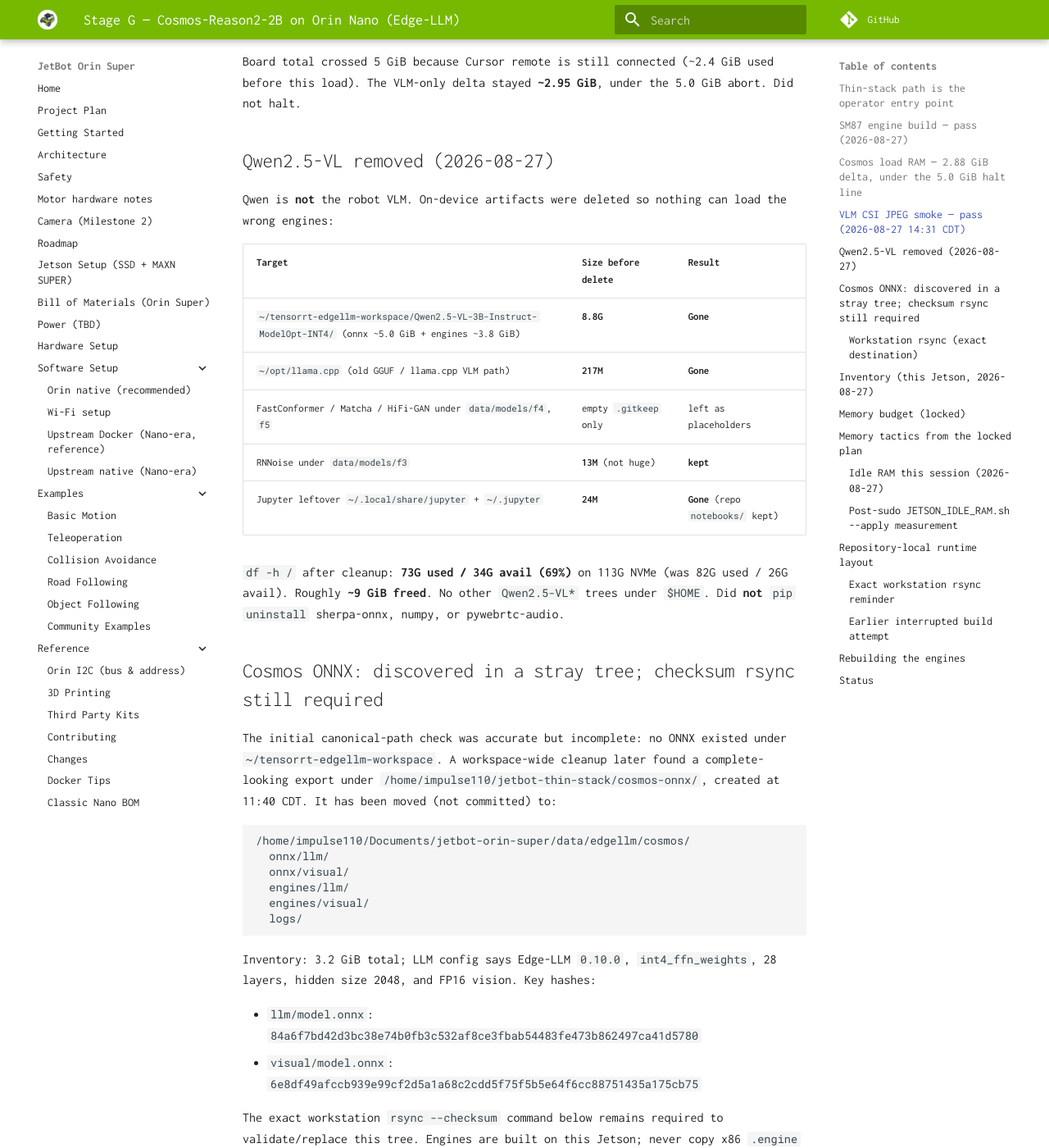
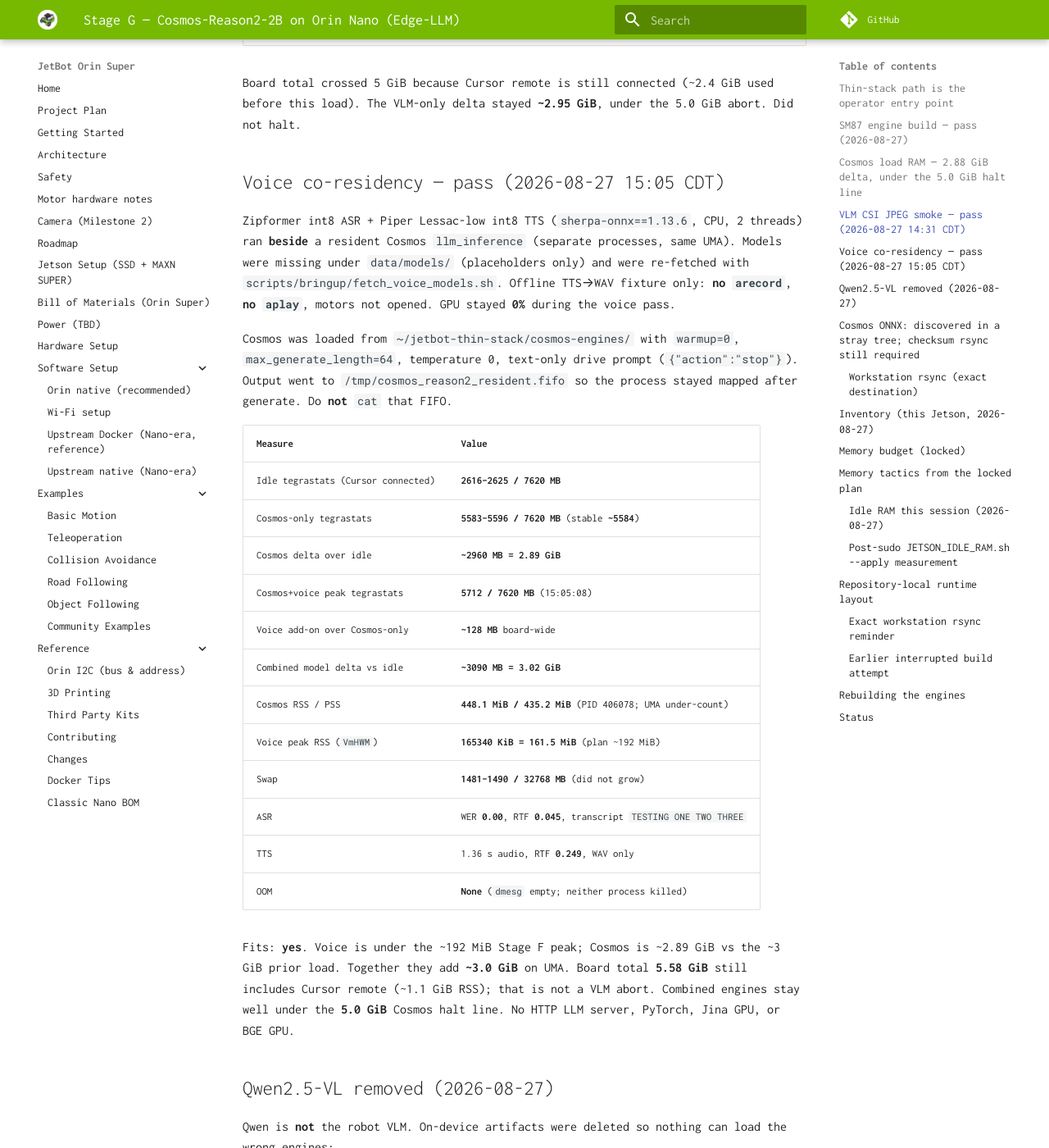
Before and after one commit to AbuAyah110/jetbot-orin-super, an MkDocs documentation site: the page built from docs/bringup/07-cosmos-nano.md, in a window 1280 px wide and 1400 px high, scrolled down 4774 px. Shown: the whole window at 82% size. Built offline with MkDocs 1.6.1 and Material for MkDocs 9.7.7, drawn with Linux system fonts in a browser that asks for light colours; comment, search, counter and statistics services are not loaded; some of the changed text lies outside the part shown.

Commit message:
Record Zipformer and Piper co-residency with Cosmos on UMA.

```diff
--- a/docs/bringup/07-cosmos-nano.md
+++ b/docs/bringup/07-cosmos-nano.md
@@ -129,7 +129,8 @@
 `JETSON_BUILD_verify.log`, `llm_inference_load.log`,
 `llm_inference_drive.log`, `tegrastats-build.txt`,
 `tegrastats-cosmos-load.txt`, `vlm_drive_*.json`, `vlm_drive_inference.log`,
-`tegrastats-vlm-drive.txt`.
+`tegrastats-vlm-drive.txt`, `tegrastats-coresidency-*.txt`,
+`coresidency_voice_report.json`.
 
 ## VLM CSI JPEG smoke — pass (2026-08-27 14:31 CDT)
 
@@ -152,6 +153,29 @@
 | Edge-LLM peak UMA | 1101 MB (profiler) |
 
 Board total crossed 5 GiB because Cursor remote is still connected (~2.4 GiB used before this load). The VLM-only delta stayed **~2.95 GiB**, under the 5.0 GiB abort. Did not halt.
+
+## Voice co-residency — pass (2026-08-27 15:05 CDT)
+
+Zipformer int8 ASR + Piper Lessac-low int8 TTS (`sherpa-onnx==1.13.6`, CPU, 2 threads) ran **beside** a resident Cosmos `llm_inference` (separate processes, same UMA). Models were missing under `data/models/` (placeholders only) and were re-fetched with `scripts/bringup/fetch_voice_models.sh`. Offline TTS→WAV fixture only: **no `arecord`**, **no `aplay`**, motors not opened. GPU stayed **0%** during the voice pass.
+
+Cosmos was loaded from `~/jetbot-thin-stack/cosmos-engines/` with `warmup=0`, `max_generate_length=64`, temperature 0, text-only drive prompt (`{"action":"stop"}`). Output went to `/tmp/cosmos_reason2_resident.fifo` so the process stayed mapped after generate. Do **not** `cat` that FIFO.
+
+| Measure | Value |
+| --- | --- |
+| Idle tegrastats (Cursor connected) | **2616–2625 / 7620 MB** |
+| Cosmos-only tegrastats | **5583–5596 / 7620 MB** (stable **~5584**) |
+| Cosmos delta over idle | **~2960 MB = 2.89 GiB** |
+| Cosmos+voice peak tegrastats | **5712 / 7620 MB** (15:05:08) |
+| Voice add-on over Cosmos-only | **~128 MB** board-wide |
+| Combined model delta vs idle | **~3090 MB = 3.02 GiB** |
+| Cosmos RSS / PSS | **448.1 MiB / 435.2 MiB** (PID 406078; UMA under-count) |
+| Voice peak RSS (`VmHWM`) | **165340 KiB = 161.5 MiB** (plan ~192 MiB) |
+| Swap | **1481–1490 / 32768 MB** (did not grow) |
+| ASR | WER **0.00**, RTF **0.045**, transcript `TESTING ONE TWO THREE` |
+| TTS | 1.36 s audio, RTF **0.249**, WAV only |
+| OOM | **None** (`dmesg` empty; neither process killed) |
+
+Fits: **yes**. Voice is under the ~192 MiB Stage F peak; Cosmos is ~2.89 GiB vs the ~3 GiB prior load. Together they add **~3.0 GiB** on UMA. Board total **5.58 GiB** still includes Cursor remote (~1.1 GiB RSS); that is not a VLM abort. Combined engines stay well under the **5.0 GiB** Cosmos halt line. No HTTP LLM server, PyTorch, Jina GPU, or BGE GPU.
 
 ## Qwen2.5-VL removed (2026-08-27)
 
@@ -412,6 +436,7 @@
 | Cosmos engine loaded / tegrastats | **Pass** — peak 5441/7620 MB, **delta 2.88 GiB**, under the 5.0 GiB abort |
 | Text inference sanity | **Pass** — 3/3 drive-mode requests, temperature 0, 96 tokens |
 | VLM + 448² CSI JPEG | **Pass** — 1 image, 196 vis tokens, text `action=stop`; JSON `say` invalid |
+| Voice co-residency (Zipformer+Piper CPU) | **Pass** — peak **5712/7620 MB**; voice **161.5 MiB** RSS; Cosmos delta **2.89 GiB**; no OOM |
 | Motors / camera loop | **Not started** (one-shot CSI JPEG only; no PWM) |
 | BGE | 127 MiB local CPU ONNX candidate in ignored data; not loaded |
 
```
